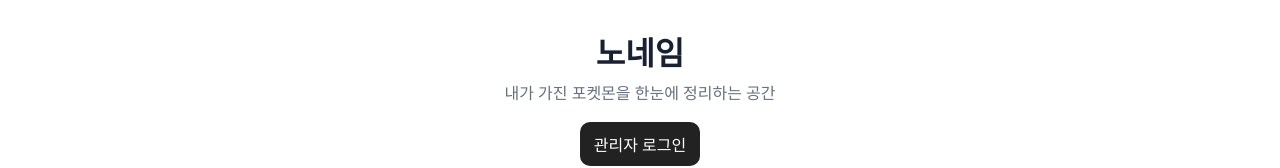
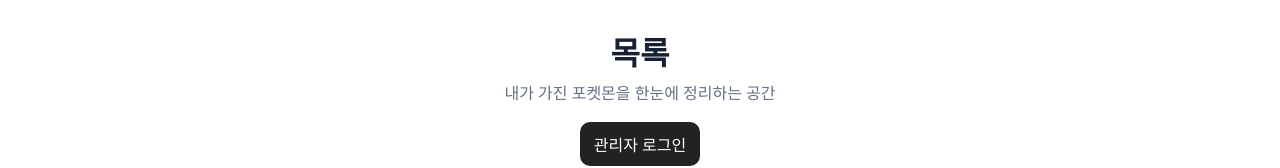
Before and after one commit to songmingi2935-art/-, a website: page public/index.html in a window 1280 px wide. Shown: the top 168 px of the page. Drawn offline with Linux system fonts and the light colour scheme; no server answers.

Commit message:
Change page heading to list

```diff
--- a/public/index.html
+++ b/public/index.html
@@ -1 +1 @@
-<!doctype html><html lang="ko"><head><meta charset="UTF-8"><meta name="viewport" content="width=device-width,initial-scale=1"><title>노네임</title><link rel="stylesheet" href="/style.css"></head><body><header><h1>노네임</h1><p>내가 가진 포켓몬을 한눈에 정리하는 공간</p><button id="loginBtn">관리자 로그인</button><button id="logoutBtn" hidden>로그아웃</button></header><main><section class="tools"><input id="search" placeholder="포켓몬 이름 검색"><select id="typeFilter"><option value="">전체 타입</option></select><button id="addBtn" hidden>＋ 포켓몬 추가</button></section><div id="grid"></div></main><dialog id="loginDlg"><form method="dialog"><h2>관리자 로그인</h2><input id="password" type="password" placeholder="관리자 비밀번호"><div><button value="cancel">취소</button><button id="doLogin" value="default">로그인</button></div></form></dialog><dialog id="editDlg"><form method="dialog"><h2 id="dlgTitle">포켓몬 추가</h2><input id="name" placeholder="포켓몬 이름" required><input id="cp" type="number" placeholder="CP"><input id="iv" placeholder="IV (예: 98%)"><input id="type" placeholder="타입"><textarea id="note" placeholder="메모"></textarea><input id="image" type="file" accept="image/*"><img id="preview"><div><button value="cancel">취소</button><button id="saveBtn" value="default">저장</button></div></form></dialog><script src="/app.js"></script></body></html>
+<!doctype html><html lang="ko"><head><meta charset="UTF-8"><meta name="viewport" content="width=device-width,initial-scale=1"><title>노네임</title><link rel="stylesheet" href="/style.css"></head><body><header><h1>목록</h1><p>내가 가진 포켓몬을 한눈에 정리하는 공간</p><button id="loginBtn">관리자 로그인</button><button id="logoutBtn" hidden>로그아웃</button></header><main><section class="tools"><input id="search" placeholder="포켓몬 이름 검색"><select id="typeFilter"><option value="">전체 타입</option></select><button id="addBtn" hidden>＋ 포켓몬 추가</button></section><div id="grid"></div></main><dialog id="loginDlg"><form method="dialog"><h2>관리자 로그인</h2><input id="password" type="password" placeholder="관리자 비밀번호"><div><button value="cancel">취소</button><button id="doLogin" value="default">로그인</button></div></form></dialog><dialog id="editDlg"><form method="dialog"><h2 id="dlgTitle">포켓몬 추가</h2><input id="name" placeholder="포켓몬 이름" required><input id="cp" type="number" placeholder="CP"><input id="iv" placeholder="IV (예: 98%)"><input id="type" placeholder="타입"><textarea id="note" placeholder="메모"></textarea><input id="image" type="file" accept="image/*"><img id="preview"><div><button value="cancel">취소</button><button id="saveBtn" value="default">저장</button></div></form></dialog><script src="/app.js"></script></body></html>
```
